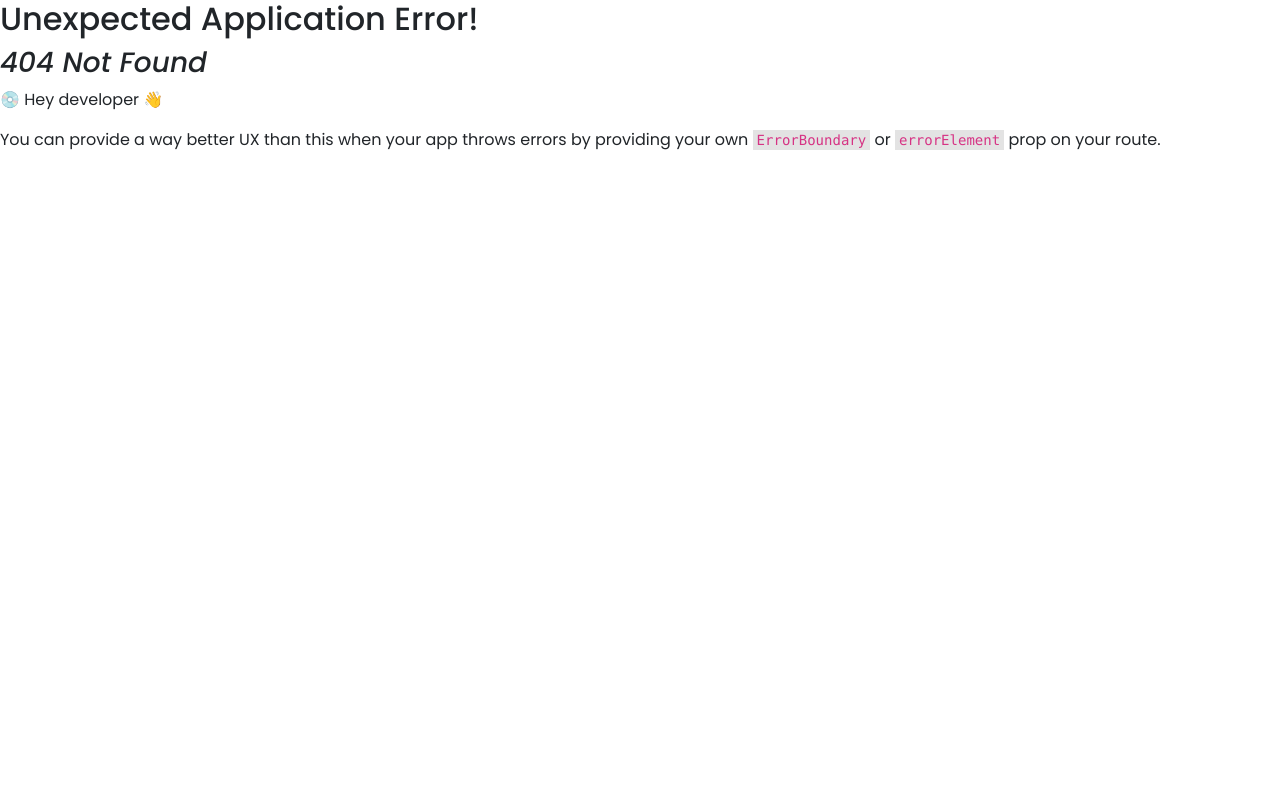
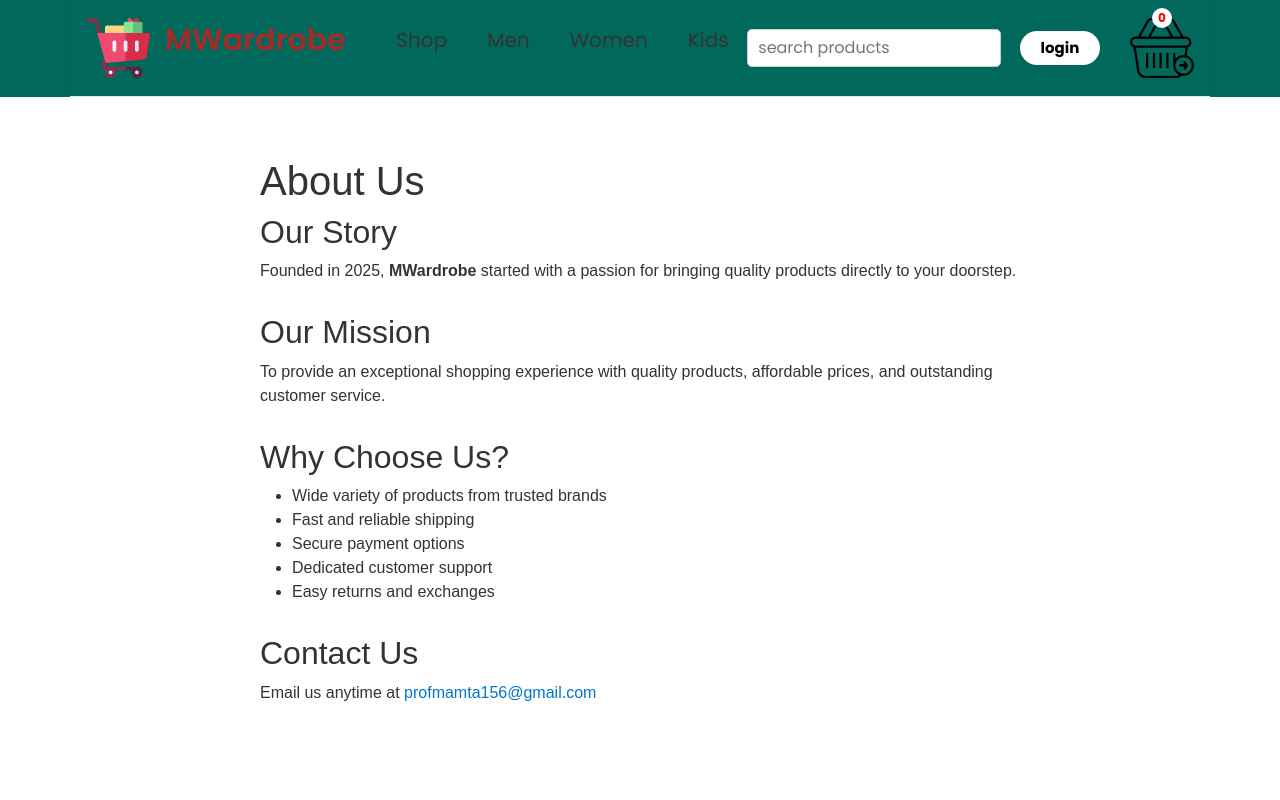
Before and after one commit to gitmamta/react-project, a React (Vite) app: page /about in a window 1280 px wide. Before the commit this address had no page. Shown: the top 800 px of the page. Built offline with nearby package versions, Linux system fonts and the light colour scheme.

Commit message:
shop page changes

```diff
--- a/src/components/newCollections/NewCollections.jsx
+++ b/src/components/newCollections/NewCollections.jsx
@@ -1,7 +1,9 @@
 import "./newcollection.css";
+
 import all_product from "../../assets/all_product";
 import { addCart } from "../store/CartSlice";
 import { useDispatch } from "react-redux";
+
 export default function NewCollection() {
   const dispatch = useDispatch();
   return (
--- a/src/components/offers/Offer.jsx
+++ b/src/components/offers/Offer.jsx
@@ -1,4 +1,5 @@
 import "./offer.css";
+
 export default function Cart(){
     return(
 
--- a/src/components/popular/Popular.jsx
+++ b/src/components/popular/Popular.jsx
@@ -1,7 +1,10 @@
 import "./product.css";
 import data_product from "../../assets/data";
+import { useDispatch } from "react-redux";
+import { addCart } from "../store/CartSlice";
 
 export default function Product() {
+const dispatch=useDispatch();
   return (
     <>
       <div className="popular">
@@ -15,7 +18,7 @@ export default function Product() {
               <p>{element.name}</p>
               <p className="price">₹{element.old_price}</p>
               <p className="offer">Offer Price: ₹{element.new_price}</p>
-              <button type="submit" className="btn btn-warning">Add Cart</button>
+              <button type="submit" className="btn btn-warning" onClick={()=>dispatch(addCart(element))}>Add Cart</button>
             </div>
 
           ))}
--- a/src/main.jsx
+++ b/src/main.jsx
@@ -19,6 +19,7 @@ import FilterData from "./pages/filter/FilterData";
 import Address from "./pages/address/Address";
 import Summary from "./pages/summary/SummaryPage";
 import Thankyou from "./pages/thank you/Thankyou";
+import About from "./pages/about/About";
 
 import { Suspense, lazy } from "react";
 const ProductsLazy = lazy(() => import("./assets/all_product"));
@@ -84,6 +85,10 @@ const router = createBrowserRouter([
         path: "/thankyou",
         element: <Thankyou />,
       },
+       {
+        path: "/about",
+        element: <About/>,
+      },
     ],
   },
 ]);
--- /dev/null
+++ b/src/pages/about/About.jsx
@@ -0,0 +1,44 @@
+
+
+export default function About() {
+  return (
+    <div style={{ maxWidth: 800, margin: "40px auto", padding: 20, fontFamily: "Arial, sans-serif", color: "#333" }}>
+      <h1>About Us</h1>
+
+      <section style={{ marginBottom: 30 }}>
+        <h2>Our Story</h2>
+        <p>
+          Founded in 2025, <strong>MWardrobe</strong> started with a passion for bringing quality products directly to your doorstep.
+        </p>
+      </section>
+
+      <section style={{ marginBottom: 30 }}>
+        <h2>Our Mission</h2>
+        <p>
+          To provide an exceptional shopping experience with quality products, affordable prices, and outstanding customer service.
+        </p>
+      </section>
+
+      <section style={{ marginBottom: 30 }}>
+        <h2>Why Choose Us?</h2>
+        <ul>
+          <li>Wide variety of products from trusted brands</li>
+          <li>Fast and reliable shipping</li>
+          <li>Secure payment options</li>
+          <li>Dedicated customer support</li>
+          <li>Easy returns and exchanges</li>
+        </ul>
+      </section>
+
+      <section>
+        <h2>Contact Us</h2>
+        <p>
+          Email us anytime at{" "}
+          <a href="mailto:profmamta156@gmail.com" style={{ color: "#0077cc", textDecoration: "none" }}>
+           profmamta156@gmail.com
+          </a>
+        </p>
+      </section>
+    </div>
+  );
+}
--- a/src/pages/cart/cart.css
+++ b/src/pages/cart/cart.css
@@ -103,7 +103,10 @@
   background: transparent;
   border: none;
   cursor: pointer;
-  padding: 4px;
+
+  padding: 10px 16px;
+  font-size: 16px;
+  border-radius: 4px;
 }
 
 /* === Footer Section (Total + Button) === */
--- a/src/pages/shop/Shop.jsx
+++ b/src/pages/shop/Shop.jsx
@@ -5,6 +5,7 @@ import NewCollection from "../../components/newCollections/NewCollections";
 import Footer from "../../components/footer/Footer";
 import data_product from "../../assets/data";
 import all_product from "../../assets/all_product";
+
 
 
 export default function Shop(){
```
Also changed, not shown: src/pages/loginSignup/login.jsx (+0 -69 lines).
